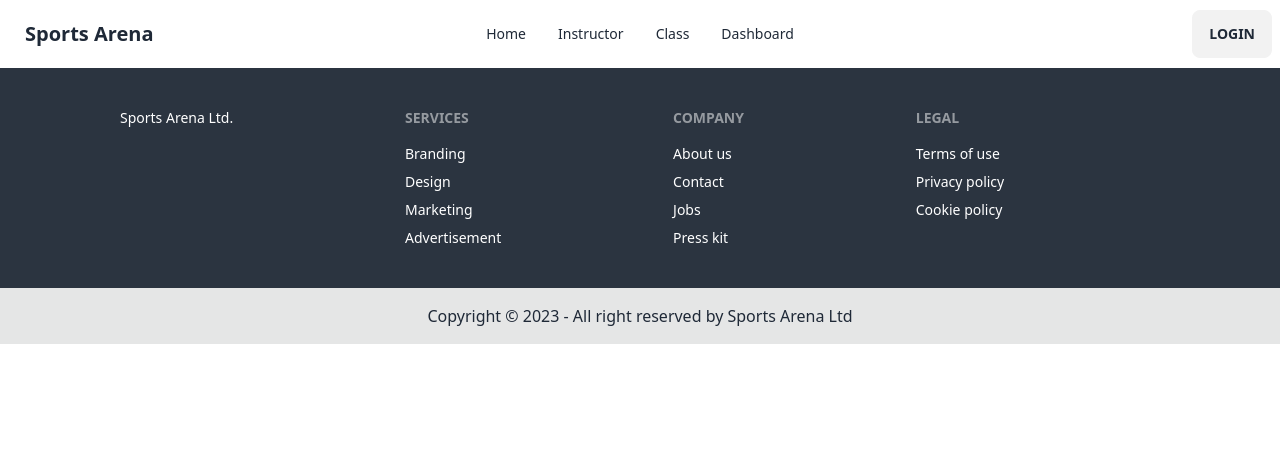
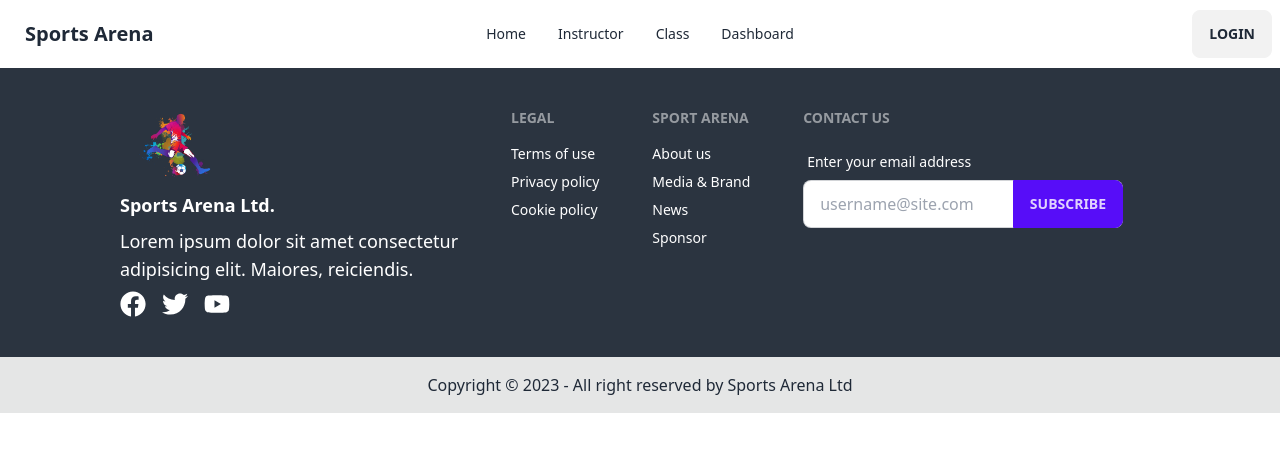
Before and after one commit to arib-web/Sports-Arena, a React (Vite) app: page / in a window 1280 px wide. Shown: the top 452 px of the page. Built offline with nearby package versions, Linux system fonts and the light colour scheme.

Commit message:
Footer Added

```diff
--- a/src/Pages/Shared/Footer/Footer.jsx
+++ b/src/Pages/Shared/Footer/Footer.jsx
@@ -1,7 +1,7 @@
 import React from "react";
 import Container from "../../../Components/Container/Container";
-import {  FaFutbol} from 'react-icons/fa';
-import logo from "../../../assets/logo.png"
+import { FaFacebook, FaFutbol, FaTwitter, FaYoutube } from "react-icons/fa";
+import logo from "../../../assets/Lovepik_com-400319982-colorful-football.png";
 
 const Footer = () => {
   return (
@@ -9,30 +9,56 @@ const Footer = () => {
       <Container>
         <footer className="footer text-white p-10">
           <div>
-          {/* <FaFutbol size={50} className="text-red-400"/> */}
-            <p>
-              Sports Arena Ltd.
+            <img src={logo} className="w-28" alt="" />
+            <p className="text-lg font-bold">Sports Arena Ltd.</p>
+            <p className="text-lg ">
+              Lorem ipsum dolor sit amet consectetur <br />
+              adipisicing elit. Maiores, reiciendis.
             </p>
-          </div>
-          <div>
-            <span className="footer-title">Services</span>
-            <a className="link link-hover">Branding</a>
-            <a className="link link-hover">Design</a>
-            <a className="link link-hover">Marketing</a>
-            <a className="link link-hover">Advertisement</a>
-          </div>
-          <div>
-            <span className="footer-title">Company</span>
-            <a className="link link-hover">About us</a>
-            <a className="link link-hover">Contact</a>
-            <a className="link link-hover">Jobs</a>
-            <a className="link link-hover">Press kit</a>
+            <div className="grid grid-flow-col gap-4">
+              <a>
+                <FaFacebook size={26}></FaFacebook>
+              </a>
+              <a>
+                <FaTwitter size={26}></FaTwitter>
+              </a>
+              <a>
+                <FaYoutube size={26}></FaYoutube>
+              </a>
+            </div>
           </div>
           <div>
             <span className="footer-title">Legal</span>
             <a className="link link-hover">Terms of use</a>
             <a className="link link-hover">Privacy policy</a>
             <a className="link link-hover">Cookie policy</a>
+          </div>
+          <div>
+            <span className="footer-title">Sport Arena</span>
+            <a className="link link-hover">About us</a>
+            <a className="link link-hover">Media & Brand</a>
+            <a className="link link-hover">News</a>
+            <a className="link link-hover">Sponsor</a>
+          </div>
+          <div>
+            <span className="footer-title">Contact US</span>
+            <div className="form-control w-80">
+              <label className="label">
+                <span className="label-text text-white">
+                  Enter your email address
+                </span>
+              </label>
+              <div className="relative">
+                <input
+                  type="text"
+                  placeholder="username@site.com"
+                  className="input input-bordered w-full pr-16"
+                />
+                <button className="btn btn-primary absolute top-0 right-0 rounded-l-none">
+                  Subscribe
+                </button>
+              </div>
+            </div>
           </div>
         </footer>
       </Container>
```
Also changed, not shown: src/assets/Lovepik_com-400319982-colorful-football.png (added), src/assets/png-clipart-football-player-football-players-soccer-player-logo-purple-violet.png (added).
